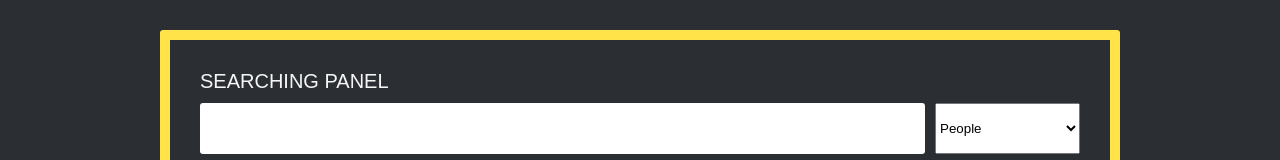
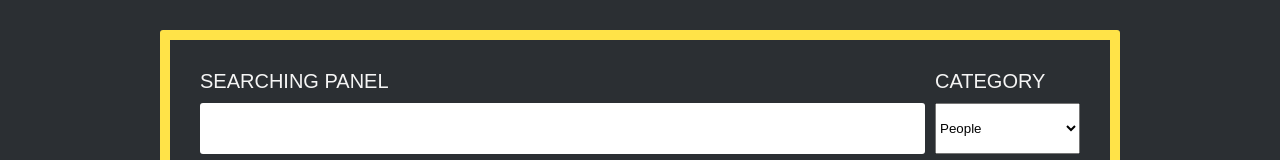
Before and after one commit to KP1976/Star-Wars-API, a website built with webpack: page src/index.html in a window 1280 px wide. Shown: the part 170-330 px from the top of the page. Built offline with nearby package versions, Linux system fonts and the light colour scheme.

Commit message:
Fix labels

```diff
--- a/src/index.html
+++ b/src/index.html
@@ -13,8 +13,9 @@
   <div class="container">
     <h1 class="title">The Star Wars Search Machine</h1>
     <form class="form">
-      <label class="form__label">Searching Panel</label>
+      <label class="form__label form__label--search">Searching Panel</label>
       <input type="text" class="form__input">
+      <label class="form__label form__label--category">Category</label>
       <select class="form__select">
         <option selected value="people">People</option>
         <option value="planets">Planets</option>
--- a/src/scss/style.scss
+++ b/src/scss/style.scss
@@ -57,8 +57,17 @@ body {
 .form__label {
 	font-family: Arial;
 	font-size: 2rem;
-	grid-column: 1 / -1;
 	text-transform: uppercase;
+}
+
+.form__label--search {
+	grid-column: 1 / 2;
+	grid-row: 1 / 2;
+}
+
+.form__label--category {
+	grid-column: 2 / 3;
+	grid-row: 1 / 2;
 }
 
 .form__input {
```
